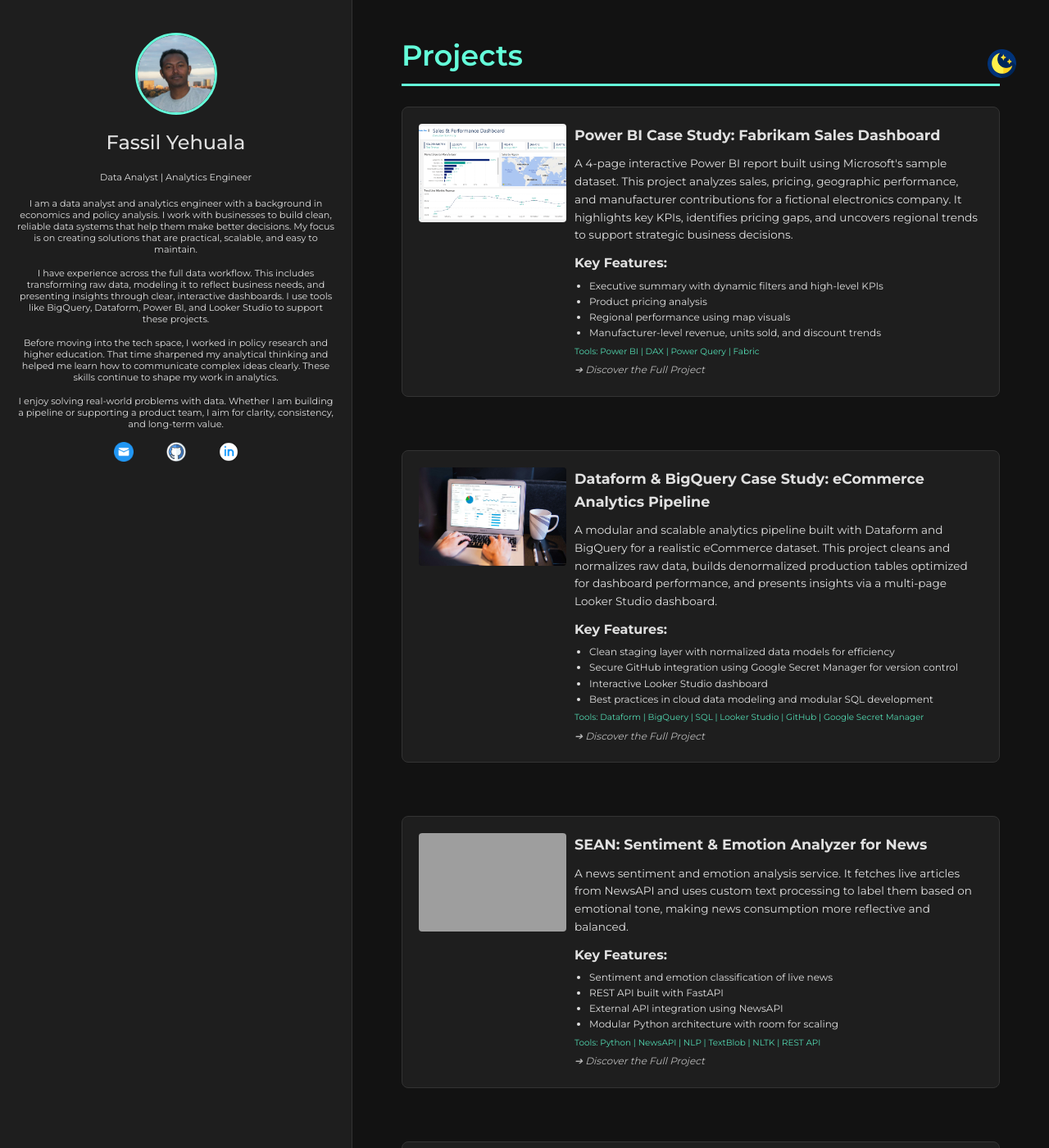
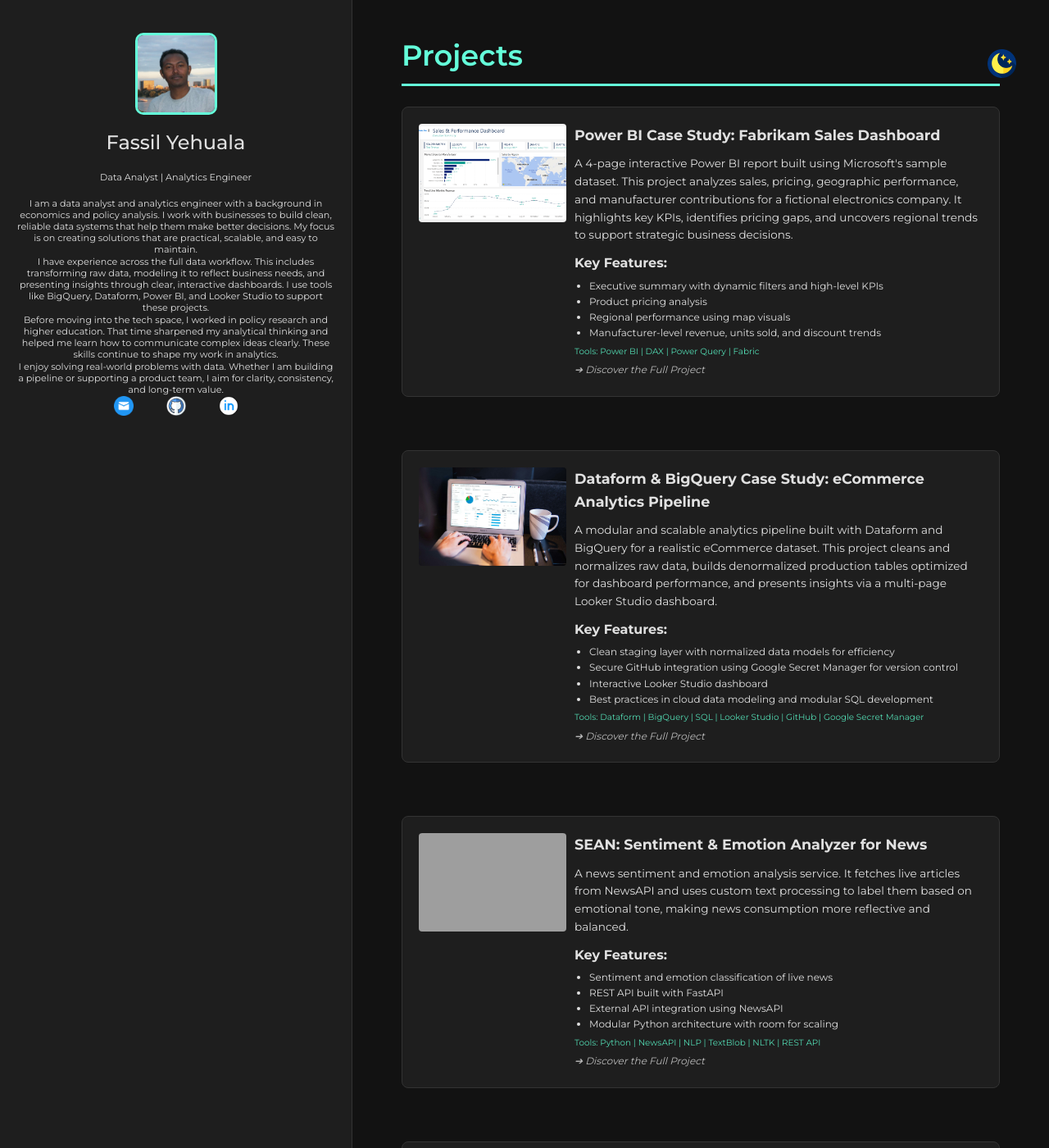
Before and after one commit to Fassilsis/fassilsis.github.io, a Jekyll site: the page built from index.md, in a window 1280 px wide and 1400 px high. Shown: the whole window at 82% size. Built offline with Jekyll 4.4.1, drawn with Linux system fonts in a browser that asks for light colours; grey boxes are pictures that could not be loaded.

Commit message:
Update style.css

```diff
--- a/assets/css/style.css
+++ b/assets/css/style.css
@@ -75,7 +75,7 @@ a:hover {
 .profile-pic {
   width: 100px !important;
   height: 100px !important;
-  border-radius: 50%;
+  border-radius: 10%;
   border: 3px solid var(--link-color);
   margin-bottom: 15px;
   object-fit: cover;
@@ -102,7 +102,7 @@ a:hover {
   color: var(--text-color);
   line-height: 1.25;
   text-align: center;
-  margin-bottom: 15px;
+  margin-bottom: 1px;
 }
 
 /* Contact Icons */
```
